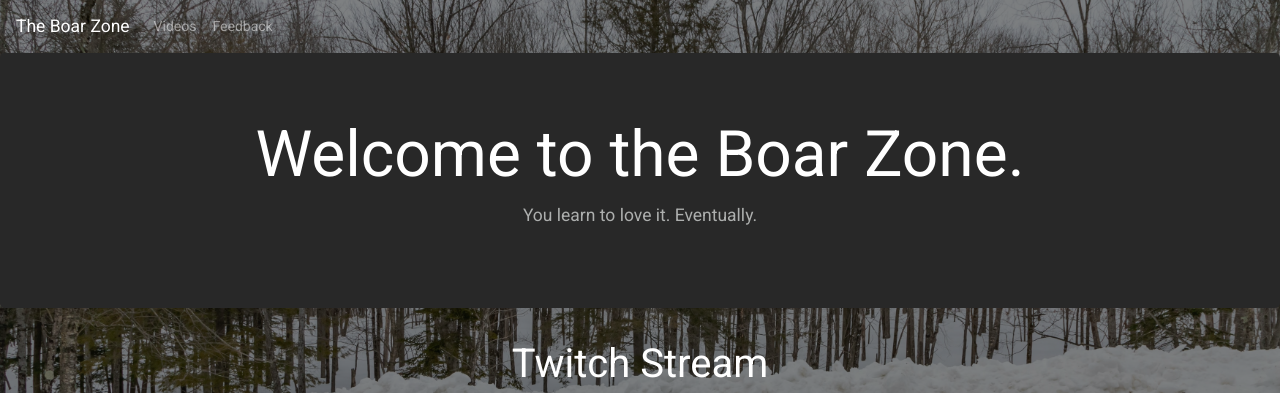
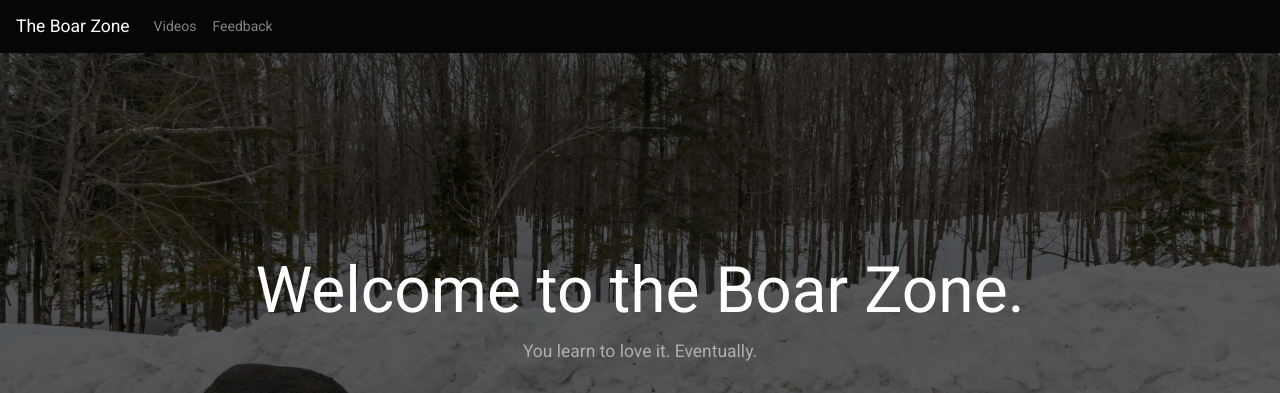
Before and after one commit to VenturingGuy/capstone-3page, a PHP site: page / in a window 1280 px wide. Shown: the top 393 px of the page. Run offline with PHP 8.4, Linux system fonts and the light colour scheme.

Commit message:
reconfigured background image

```diff
--- a/style.css
+++ b/style.css
@@ -1,5 +1,12 @@
 html {
   font-family: helvetica;
+}
+
+.hero-background-img {
+  position: relative;
+  background: rgba(0, 0, 0, 0.3);
+  padding-top: 200px;
+  padding-bottom: 200px;
 }
 
 .hero-background-img:after {
```
